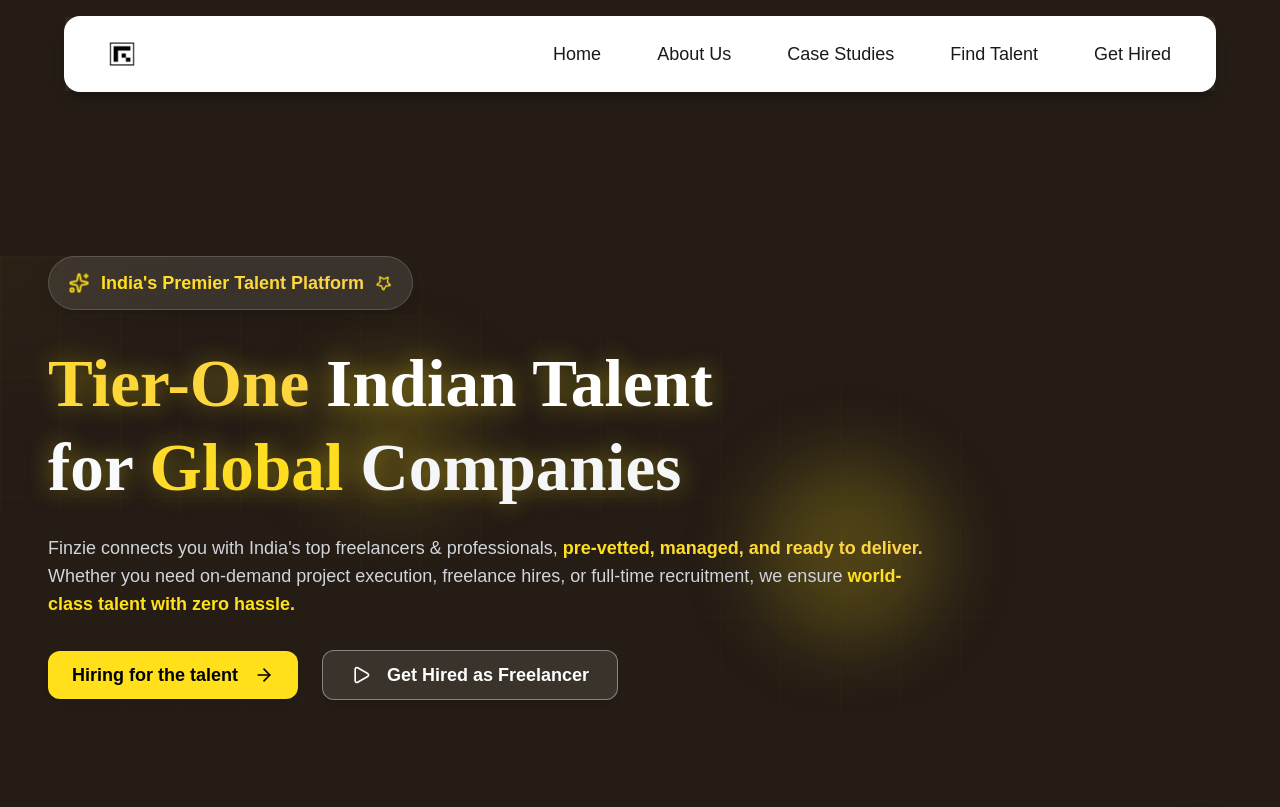
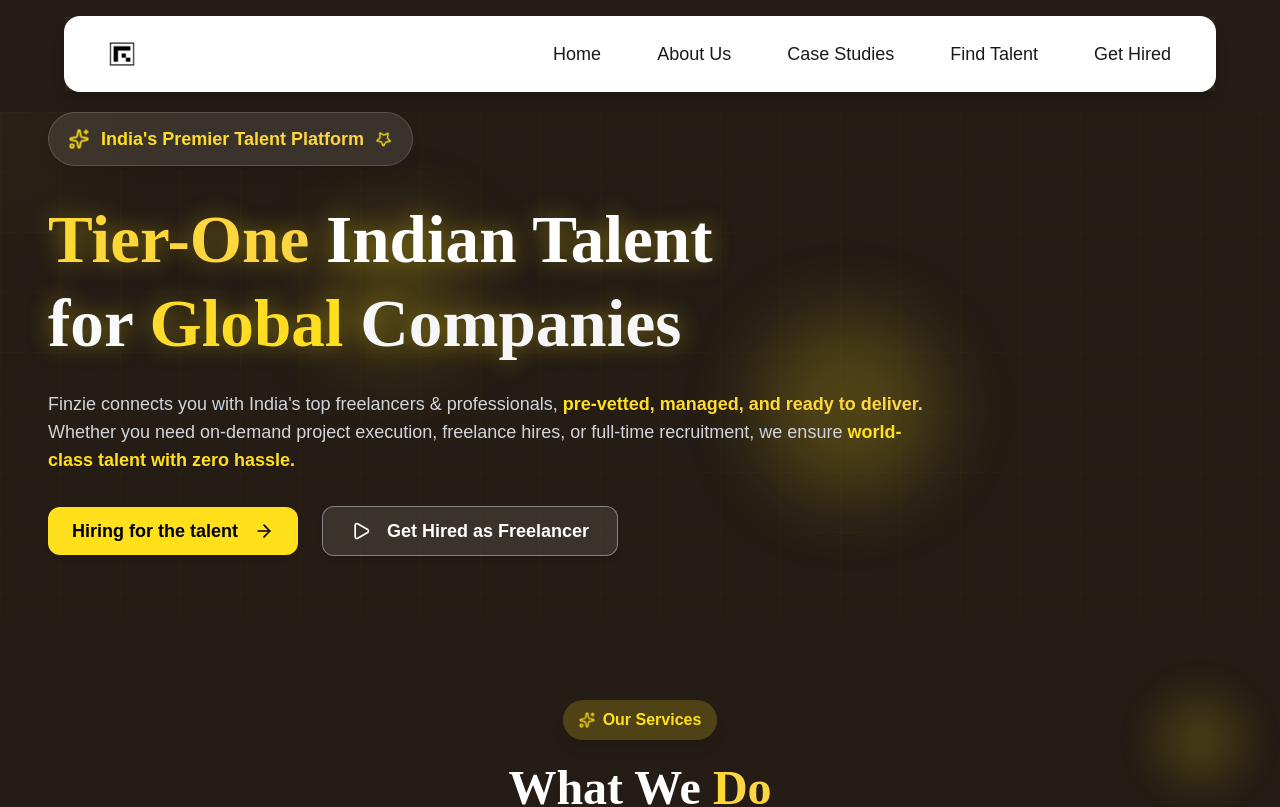
Before and after one commit to aryantrivedi28/aitm-isolated, a Next.js app: page / in a window 1280 px wide. Shown: the top 807 px of the page. Built offline with nearby package versions, Linux system fonts and the light colour scheme.

Commit message:
landing page error solve

```diff
--- a/src/app/(main)/layout.tsx
+++ /dev/null
@@ -1,12 +0,0 @@
-import Header from '@/src/components/Header'
-
-export default function MainLayout({ children }: { children: React.ReactNode }) {
-  return (
-    <>
-      <Header />
-      <main className="py-32 bg-[#241C15]">
-        {children}
-      </main>
-    </>
-  )
-}
--- a/src/app/case-studies/[slug]/page.tsx
+++ b/src/app/case-studies/[slug]/page.tsx
@@ -86,6 +86,8 @@ export default function CaseStudyPage({
 }) {
   const [study, setStudy] = useState<CaseStudy | null>(null)
   const [loading, setLoading] = useState(true)
+
+
 
   useEffect(() => {
     async function fetchStudy() {
--- /dev/null
+++ b/src/app/case-studies/layout.tsx
@@ -0,0 +1,4 @@
+// src/app/case-studies/[slug]/layout.tsx
+export default function CaseStudyDetailLayout({ children }: { children: React.ReactNode }) {
+  return <>{children}</> // no header at all
+}
--- a/src/app/landing/layout.tsx
+++ b/src/app/landing/layout.tsx
@@ -1,9 +1,16 @@
-// src/app/landing/layout.tsx
+// app/landing/layout.tsx
+export const metadata = {
+  title: 'Landing Pages',
+  description: 'Landing page layout without header/footer',
+}
+
 export default function LandingLayout({ children }: { children: React.ReactNode }) {
+  // Just render the children, no Header/Footer
   return (
     <>
-      {/* No header here */}
-      {children}
+      {/* <body> */}
+        {children}
+      {/* </body> */}
     </>
-  );
+  )
 }
--- a/src/app/layout.tsx
+++ b/src/app/layout.tsx
@@ -14,7 +14,8 @@ export default function RootLayout({ children }: { children: React.ReactNode; })
     <html lang="en">
       <head />
       <body>
-        <main className="py-32 bg-[#241C15]"> {/* Adjust 'pt-16' as per your header height */}
+        <Header />
+        <main className="py-28 bg-[#241C15]"> {/* Adjust 'pt-16' as per your header height */}
           {children}
         </main>
       </body>
--- a/src/app/(main)/page.tsx
+++ b/src/app/page.tsx
@@ -1,4 +1,4 @@
-import Hero from "../../components/home/Hero";
+import Hero from "../components/home/Hero";
 import {
   WhatWeDo,
   HowItWorks,
@@ -8,7 +8,7 @@ import {
   ServiceCategories,
   FAQ,
   BottomCTA,
-} from "../home-sections";
+} from "./home-sections";
 
 export default function Index() {
   return (
--- a/src/components/Header.tsx
+++ b/src/components/Header.tsx
@@ -1,11 +1,18 @@
 "use client"
-import { useRouter } from "next/navigation"
+import { usePathname, useRouter } from "next/navigation"
 import { useState } from "react"
 import { Menu, X } from "lucide-react"
 
 export default function Header() {
   const router = useRouter()
   const [isMobileMenuOpen, setIsMobileMenuOpen] = useState(false)
+
+
+  const pathname = usePathname() || ''
+  if (pathname.startsWith('/landing')) return null
+   if (pathname.startsWith('/case-studies/') && pathname !== '/case-studies') {
+    return null
+  }
 
   const toggleMobileMenu = () => {
     setIsMobileMenuOpen(!isMobileMenuOpen)
```
Also changed, not shown: structure.txt.
